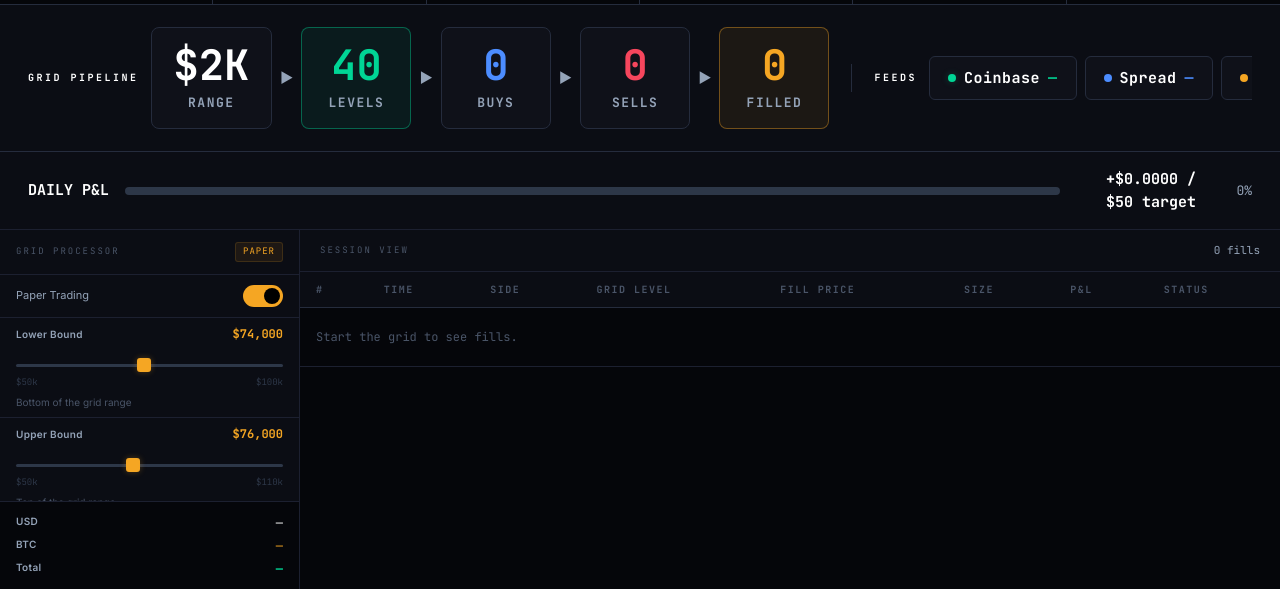
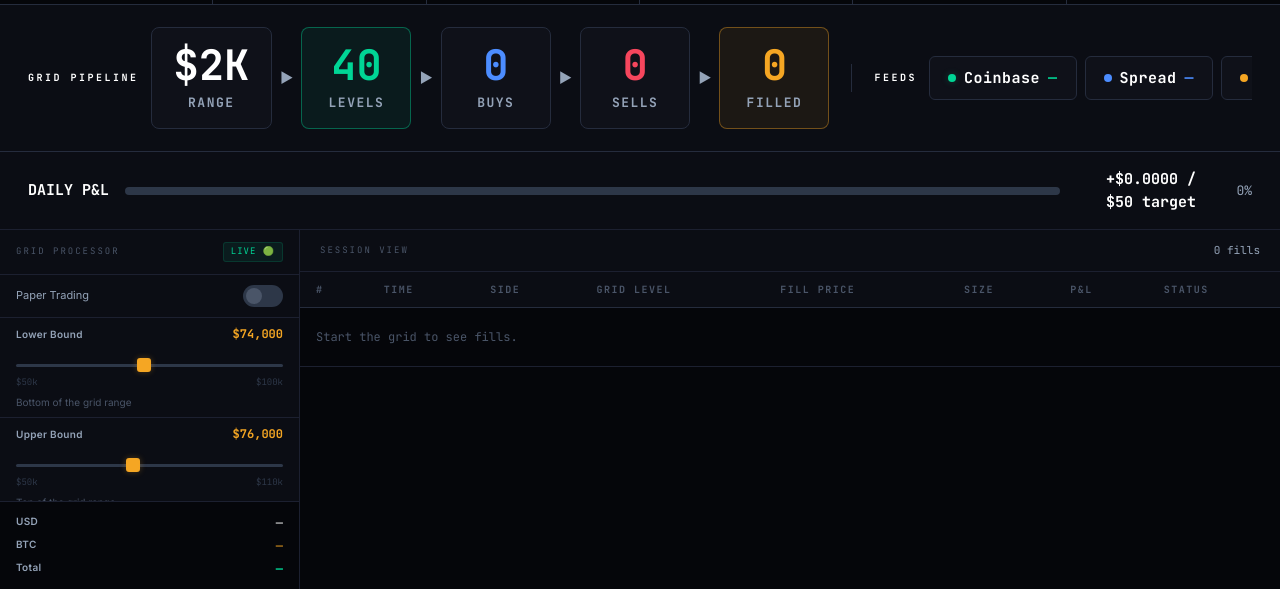
Before and after one commit to papjamzzz/crypto-grid, a Flask app: page / in a window 1280 px wide. Shown: the part 272-861 px from the top of the page. Run offline with Flask 3, Linux system fonts and the light colour scheme; data that the repository does not hold is empty.

Commit message:
Fix paper mode defaulting to ON — now defaults LIVE, persists preference in localStorage

```diff
--- a/templates/index.html
+++ b/templates/index.html
@@ -527,7 +527,7 @@
       <div class="notif-row">
         <span class="notif-label">Paper Trading</span>
         <label class="toggle-switch">
-          <input type="checkbox" id="paper-toggle" checked onchange="updatePaperMode()">
+          <input type="checkbox" id="paper-toggle" onchange="updatePaperMode()">
           <span class="toggle-track"></span>
         </label>
       </div>
@@ -709,6 +709,7 @@ function updateEstimate() {
 
 function updatePaperMode() {
   const paper = document.getElementById('paper-toggle').checked;
+  localStorage.setItem('cg_paper_mode', paper);
   const badge = document.getElementById('panel-badge');
   if (paper) {
     badge.textContent = 'PAPER'; badge.className = 'panel-badge';
```
